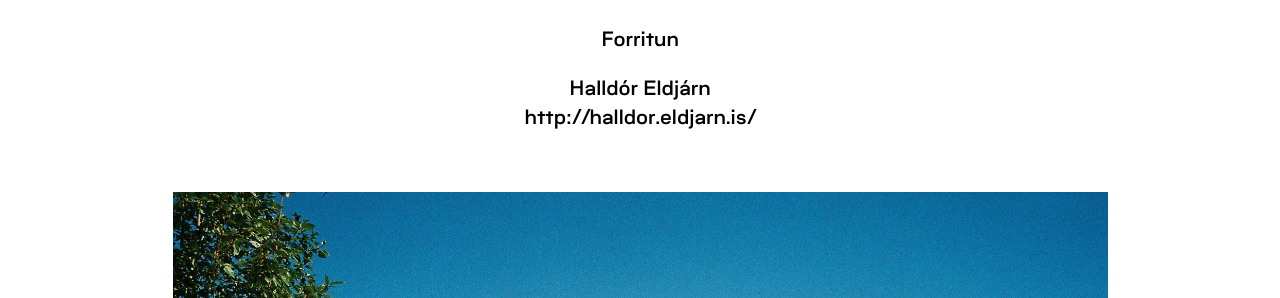
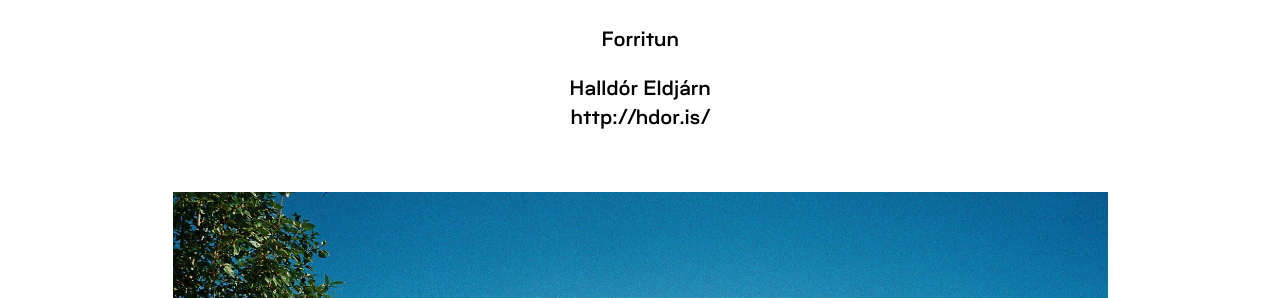
Before and after one commit to halldorel/lunga, a Jekyll site: the page built from pages/hafa-samband.md, in a window 1280 px wide and 900 px high, scrolled down 2622 px. Shown: the part 155-453 px from the top of the window. Built offline with Jekyll 4.4.1, drawn with Linux system fonts in a browser that asks for light colours; nearby versions of some CDN libraries; a script that is not in the unit is left out; some of the changed lines change nothing that is shown.

Commit message:
Update Page “hafa-samband”

```diff
--- a/pages/hafa-samband.md
+++ b/pages/hafa-samband.md
@@ -77,4 +77,4 @@ www.studioholt.is
 **Forritun**
 
 Halldór Eldjárn \
-http://halldor.eldjarn.is/
+http://hdor.is/
```
